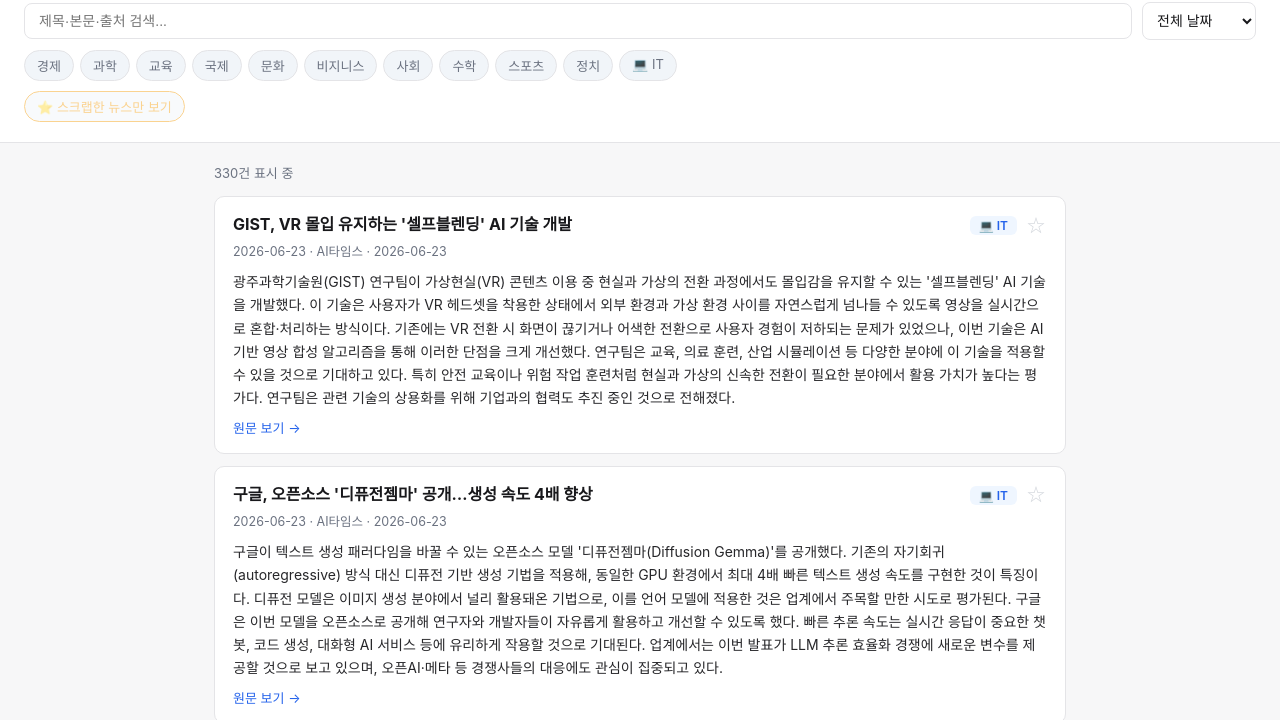
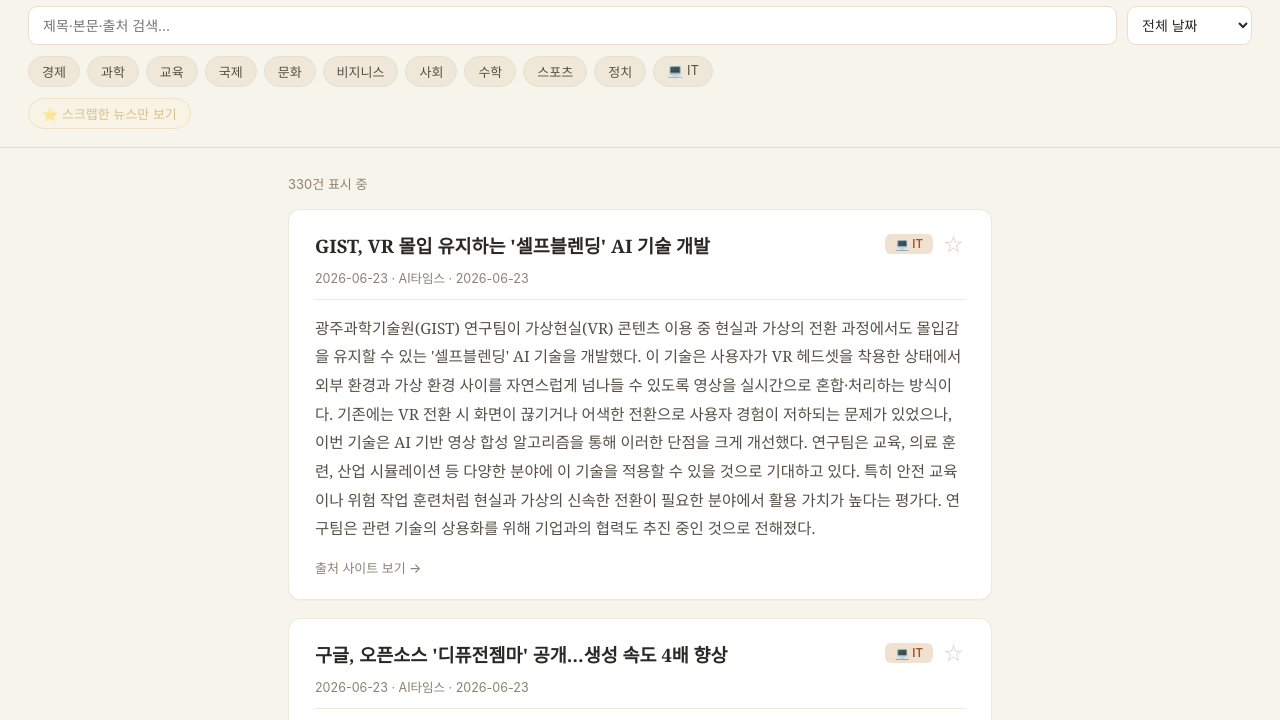
Before and after one commit to wlog31/Daily-News, a website: page index.html in a window 1280 px wide. Shown: the part 65-785 px from the top of the page. Drawn offline with Linux system fonts and the light colour scheme; a web font is replaced by a local one.

Commit message:
Update index.html

```diff
--- a/index.html
+++ b/index.html
@@ -4,103 +4,151 @@
 <meta charset="UTF-8">
 <meta name="viewport" content="width=device-width, initial-scale=1.0">
 <title>Daily News 모음</title>
+<link rel="preconnect" href="https://fonts.googleapis.com">
+<link rel="preconnect" href="https://fonts.gstatic.com" crossorigin>
+<link href="https://fonts.googleapis.com/css2?family=Noto+Serif+KR:wght@400;500;600;700&family=Pretendard-Regular:wght@400;500;600&display=swap" rel="stylesheet">
 <style>
   :root{
-    --bg:#f7f7f8; --card:#ffffff; --border:#e4e4e7; --text:#18181b;
-    --muted:#6b7280; --accent:#2563eb; --accent-light:#eff6ff; --chip:#f1f5f9;
-    --star:#f59e0b;
+    --bg:#F7F4EC;            /* 따뜻한 종이톤 배경 */
+    --bg-deep:#F0EBDF;
+    --card:#FFFFFF;
+    --card-alt:#FBF8F1;
+    --border:#E6DFD0;
+    --border-soft:#EFE9DB;
+    --text:#2B2722;          /* 차분한 다크 브라운 */
+    --text-soft:#564F45;
+    --muted:#8C8273;
+    --accent:#C2683F;        /* 클로드 톤의 테라코타 */
+    --accent-deep:#A2522F;
+    --accent-light:#F1E1D0;
+    --chip:#EFE8D9;
+    --star:#B08322;
+    --ring: rgba(194,104,63,.22);
+    --serif: "Noto Serif KR", Georgia, "Apple SD Gothic Neo", serif;
+    --sans: "Pretendard-Regular", -apple-system, BlinkMacSystemFont, "Apple SD Gothic Neo", "Malgun Gothic", sans-serif;
   }
   *{box-sizing:border-box;}
   body{
-    margin:0; font-family:-apple-system,BlinkMacSystemFont,"Segoe UI","Apple SD Gothic Neo","Malgun Gothic",sans-serif;
+    margin:0; font-family:var(--sans);
     background:var(--bg); color:var(--text);
+    -webkit-font-smoothing:antialiased;
   }
   header{
-    background:var(--card); border-bottom:1px solid var(--border);
-    padding:20px 24px; position:sticky; top:0; z-index:10;
+    background:var(--bg);
+    border-bottom:1px solid var(--border);
+    padding:22px 28px 18px;
+    position:sticky; top:0; z-index:10;
   }
-  .header-top{display:flex; justify-content:space-between; align-items:center; gap:10px; flex-wrap:wrap; margin-bottom:12px;}
-  .header-top h1{margin:0; font-size:20px;}
+  .header-top{display:flex; justify-content:space-between; align-items:center; gap:10px; flex-wrap:wrap; margin-bottom:14px;}
+  .header-top h1{
+    margin:0; font-size:21px; font-family:var(--serif); font-weight:700;
+    color:var(--text); letter-spacing:.2px; display:flex; align-items:center; gap:8px;
+  }
+  .header-top h1 .mark{
+    display:inline-block; width:9px; height:9px; border-radius:50%;
+    background:var(--accent);
+  }
   .auth-area{display:flex; align-items:center; gap:8px; font-size:13px;}
-  .auth-area .user-name{color:var(--text); font-weight:600;}
+  .auth-area .user-name{color:var(--text-soft); font-weight:500;}
   .btn{
     padding:7px 14px; border-radius:8px; border:1px solid var(--border);
-    background:#fff; font-size:13px; cursor:pointer; color:var(--text);
+    background:var(--card); font-size:13px; cursor:pointer; color:var(--text-soft);
+    font-family:var(--sans); transition:background .15s, border-color .15s;
   }
   .btn:hover{background:var(--chip);}
   .btn-primary{background:var(--accent); border-color:var(--accent); color:#fff;}
-  .btn-primary:hover{background:#1d4ed8;}
+  .btn-primary:hover{background:var(--accent-deep);}
   .controls{display:flex; flex-wrap:wrap; gap:10px; align-items:center;}
   .controls input[type="search"]{
-    flex:1; min-width:200px; padding:9px 14px; border:1px solid var(--border);
-    border-radius:8px; font-size:14px; background:#fff;
+    flex:1; min-width:200px; padding:10px 14px; border:1px solid var(--border);
+    border-radius:9px; font-size:14px; background:var(--card); color:var(--text);
+    font-family:var(--sans); outline:none; transition:box-shadow .15s, border-color .15s;
   }
+  .controls input[type="search"]:focus{border-color:var(--accent); box-shadow:0 0 0 3px var(--ring);}
   select{
-    padding:9px 10px; border:1px solid var(--border); border-radius:8px;
-    font-size:14px; background:#fff; color:var(--text);
+    padding:9px 10px; border:1px solid var(--border); border-radius:9px;
+    font-size:14px; background:var(--card); color:var(--text); font-family:var(--sans);
+    outline:none;
   }
-  .chip-row{display:flex; flex-wrap:wrap; gap:6px; margin-top:10px;}
+  select:focus{border-color:var(--accent); box-shadow:0 0 0 3px var(--ring);}
+  .chip-row{display:flex; flex-wrap:wrap; gap:7px; margin-top:11px;}
   .chip{
-    padding:5px 12px; border-radius:999px; border:1px solid var(--border);
+    padding:5px 13px; border-radius:999px; border:1px solid var(--border);
     background:var(--chip); font-size:13px; cursor:pointer; user-select:none;
-    color:var(--muted);
+    color:var(--text-soft); transition:background .15s, color .15s, border-color .15s;
   }
   .chip.active{background:var(--accent); border-color:var(--accent); color:#fff;}
-  .chip.scrap-chip{border-color:var(--star); color:var(--star);}
+  .chip.scrap-chip{border-color:#E3CD93; color:var(--star); background:#FBF3DE;}
   .chip.scrap-chip.active{background:var(--star); border-color:var(--star); color:#fff;}
   .chip.disabled{opacity:.45; cursor:not-allowed;}
-  main{padding:20px 24px; max-width:900px; margin:0 auto;}
-  .meta-bar{color:var(--muted); font-size:13px; margin-bottom:14px;}
+  main{padding:26px 28px 40px; max-width:760px; margin:0 auto;}
+  .meta-bar{color:var(--muted); font-size:13px; margin-bottom:16px; font-family:var(--sans);}
   .article{
-    background:var(--card); border:1px solid var(--border); border-radius:10px;
-    padding:16px 18px; margin-bottom:12px; position:relative;
+    background:var(--card); border:1px solid var(--border-soft); border-radius:12px;
+    padding:22px 26px; margin-bottom:18px; position:relative;
+    box-shadow:0 1px 2px rgba(43,39,34,.04);
   }
-  .article-head{display:flex; justify-content:space-between; align-items:baseline; gap:10px; flex-wrap:wrap;}
-  .article h3{margin:0; font-size:16px; line-height:1.4; flex:1;}
-  .head-right{display:flex; align-items:center; gap:8px;}
+  .article-head{display:flex; justify-content:space-between; align-items:flex-start; gap:12px; flex-wrap:wrap;}
+  .article h3{
+    margin:0; font-size:18.5px; line-height:1.5; flex:1; font-family:var(--serif);
+    font-weight:700; color:var(--text);
+  }
+  .head-right{display:flex; align-items:center; gap:9px; padding-top:2px;}
   .tag{
-    display:inline-block; font-size:12px; padding:2px 9px; border-radius:6px;
-    background:var(--accent-light); color:var(--accent); font-weight:600; white-space:nowrap;
+    display:inline-block; font-size:11.5px; padding:3px 10px; border-radius:6px;
+    background:var(--accent-light); color:var(--accent-deep); font-weight:600; white-space:nowrap;
+    font-family:var(--sans);
   }
   .scrap-btn{
-    background:none; border:none; cursor:pointer; font-size:18px; line-height:1;
-    color:#d1d5db; padding:0 2px;
+    background:none; border:none; cursor:pointer; font-size:19px; line-height:1;
+    color:#D8CFBE; padding:0 2px; transition:color .15s, transform .1s;
   }
+  .scrap-btn:hover{transform:scale(1.1);}
   .scrap-btn.scrapped{color:var(--star);}
   .scrap-btn:disabled{cursor:not-allowed; opacity:.4;}
-  .article-sub{font-size:12.5px; color:var(--muted); margin:6px 0 10px;}
-  .article-body{font-size:14px; line-height:1.65; color:#27272a;}
-  .article a{color:var(--accent); text-decoration:none; font-size:13px;}
+  .article-sub{
+    font-size:12.5px; color:var(--muted); margin:8px 0 14px; font-family:var(--sans);
+    border-bottom:1px solid var(--border-soft); padding-bottom:12px;
+  }
+  .article-body{font-size:15.5px; line-height:1.85; color:var(--text-soft); font-family:var(--serif);}
+  .article-link{margin-top:14px;}
+  .article a{color:var(--accent-deep); text-decoration:none; font-size:13px; font-family:var(--sans); font-weight:600;}
   .article a:hover{text-decoration:underline;}
-  .empty{text-align:center; color:var(--muted); padding:60px 0; font-size:14px;}
-  footer{text-align:center; color:var(--muted); font-size:12px; padding:24px;}
+  .article a.source-link{color:var(--muted); font-weight:500;}
+  mark{background:var(--accent-light); color:var(--accent-deep); border-radius:3px; padding:0 2px;}
+  .empty{text-align:center; color:var(--muted); padding:70px 0; font-size:14px; font-family:var(--serif);}
+  footer{text-align:center; color:var(--muted); font-size:12px; padding:26px; font-family:var(--sans);}
 
   .modal-overlay{
-    position:fixed; inset:0; background:rgba(0,0,0,0.45);
+    position:fixed; inset:0; background:rgba(43,39,34,0.45);
     display:none; align-items:center; justify-content:center; z-index:100; padding:16px;
   }
   .modal-overlay.open{display:flex;}
   .modal-box{
-    background:#fff; border-radius:12px; padding:24px; width:100%; max-width:340px;
+    background:var(--card); border-radius:14px; padding:26px; width:100%; max-width:340px;
+    box-shadow:0 12px 32px rgba(43,39,34,.18);
   }
-  .modal-box h2{margin:0 0 4px; font-size:17px;}
-  .modal-sub{color:var(--muted); font-size:13px; margin:0 0 16px;}
-  .modal-box label{font-size:13px; color:var(--text); display:block; margin-bottom:5px;}
+  .modal-box h2{margin:0 0 4px; font-size:18px; font-family:var(--serif); color:var(--text);}
+  .modal-sub{color:var(--muted); font-size:13px; margin:0 0 18px; font-family:var(--sans);}
+  .modal-box label{font-size:13px; color:var(--text-soft); display:block; margin-bottom:5px; font-family:var(--sans);}
   .modal-box input{
-    width:100%; padding:9px 12px; border:1px solid var(--border); border-radius:8px;
-    font-size:14px; margin-bottom:12px;
+    width:100%; padding:10px 12px; border:1px solid var(--border); border-radius:9px;
+    font-size:14px; margin-bottom:13px; font-family:var(--sans); outline:none;
   }
-  .modal-error{color:#dc2626; font-size:12.5px; margin:-4px 0 12px; min-height:14px;}
+  .modal-box input:focus{border-color:var(--accent); box-shadow:0 0 0 3px var(--ring);}
+  .modal-error{color:#A23B2E; font-size:12.5px; margin:-4px 0 12px; min-height:14px; font-family:var(--sans);}
   .modal-actions{display:flex; gap:8px; margin-top:4px;}
   .modal-actions .btn{flex:1;}
-  .modal-switch{text-align:center; margin-top:14px; font-size:13px; color:var(--muted);}
-  .modal-switch a{color:var(--accent); cursor:pointer; text-decoration:none;}
+  .modal-switch{text-align:center; margin-top:16px; font-size:13px; color:var(--muted); font-family:var(--sans);}
+  .modal-switch a{color:var(--accent-deep); cursor:pointer; text-decoration:none; font-weight:600;}
   .modal-close{
     position:absolute; top:14px; right:16px; cursor:pointer; color:var(--muted);
     background:none; border:none; font-size:18px;
   }
   @media (max-width:600px){
-    header,main{padding:14px;}
+    header{padding:16px 18px 14px;}
+    main{padding:18px 16px 32px;}
+    .article{padding:18px 18px;}
   }
 </style>
 </head>
@@ -377,6 +425,23 @@ function highlight(text, term){
   return escaped.replace(new RegExp(safeTerm, 'gi'), m => `<mark>${m}</mark>`);
 }
 
+/* 링크가 기사 본문의 정확한 주소인지, 단순 출처 사이트(홈/섹션) 주소인지 추정.
+   경로가 거의 없거나 짧고 숫자 ID도 없으면 "일반 출처 사이트"로 간주. */
+function isSpecificArticleLink(url){
+  try {
+    const u = new URL(url);
+    const path = u.pathname.replace(/\/+$/, '');
+    if (!path || path === '') return false;
+    const segments = path.split('/').filter(Boolean);
+    const hasLongId = /\d{4,}/.test(path);
+    if (segments.length >= 2) return true;
+    if (segments.length === 1 && (segments[0].length > 20 || hasLongId)) return true;
+    return false;
+  } catch {
+    return false;
+  }
+}
+
 function render(){
   const term = document.getElementById('searchInput').value.trim();
   const date = document.getElementById('dateSelect').value;
@@ -418,10 +483,17 @@ function render(){
       </div>
       <div class="article-sub">${a.fileDate} · ${escapeHtml(a.source)} ${a.date ? '· ' + escapeHtml(a.date) : ''}</div>
       <div class="article-body">${highlight(a.body, term)}</div>
-      ${a.link ? `<div style="margin-top:8px;"><a href="${escapeHtml(a.link)}" target="_blank" rel="noopener">원문 보기 →</a></div>` : ''}
+      ${a.link ? renderLink(a.link) : ''}
     </div>
   `;
   }).join('');
+
+  function renderLink(link){
+    const specific = isSpecificArticleLink(link);
+    const label = specific ? '원문 보기 →' : '출처 사이트 보기 →';
+    const cls = specific ? '' : 'source-link';
+    return `<div class="article-link"><a class="${cls}" href="${escapeHtml(link)}" target="_blank" rel="noopener">${label}</a></div>`;
+  }
 
   list.querySelectorAll('.scrap-btn').forEach(btn => {
     btn.addEventListener('click', () => toggleScrap(Number(btn.dataset.id)));
```
